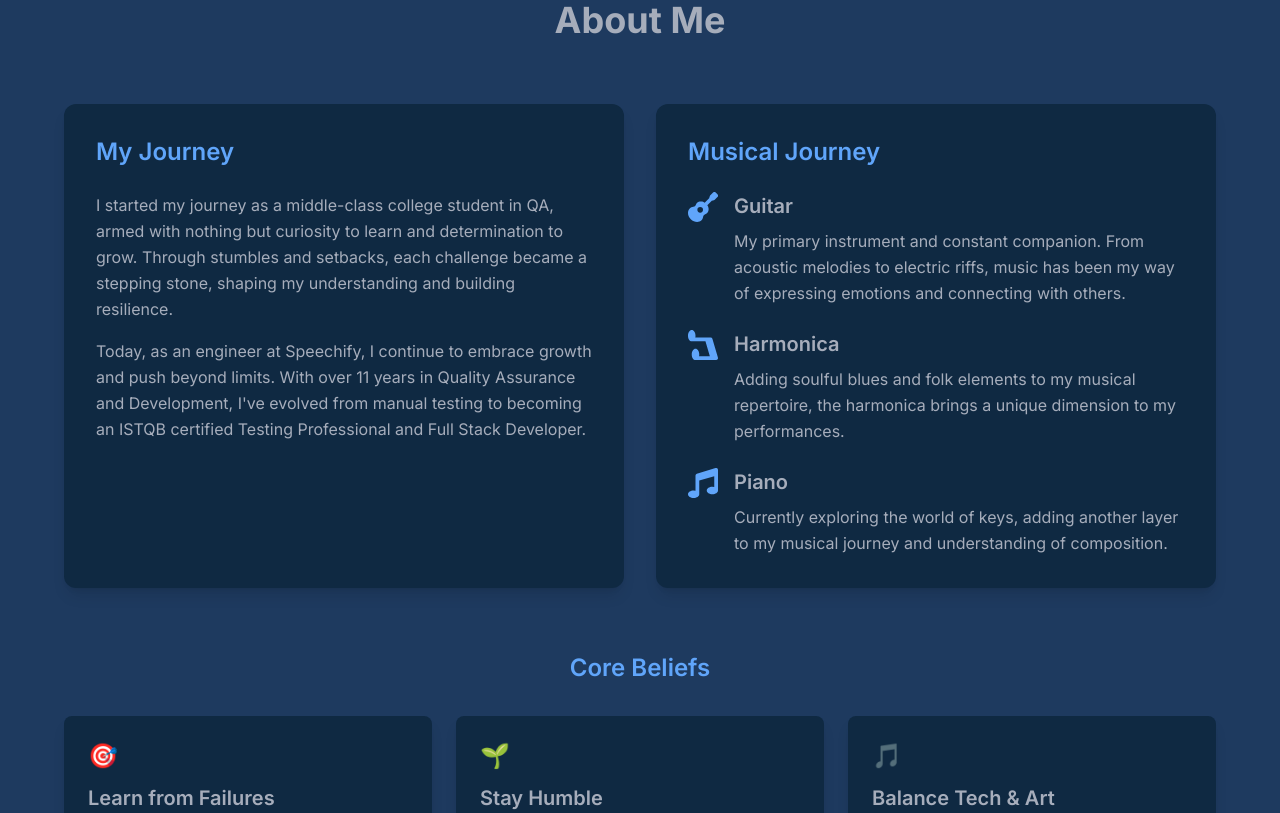
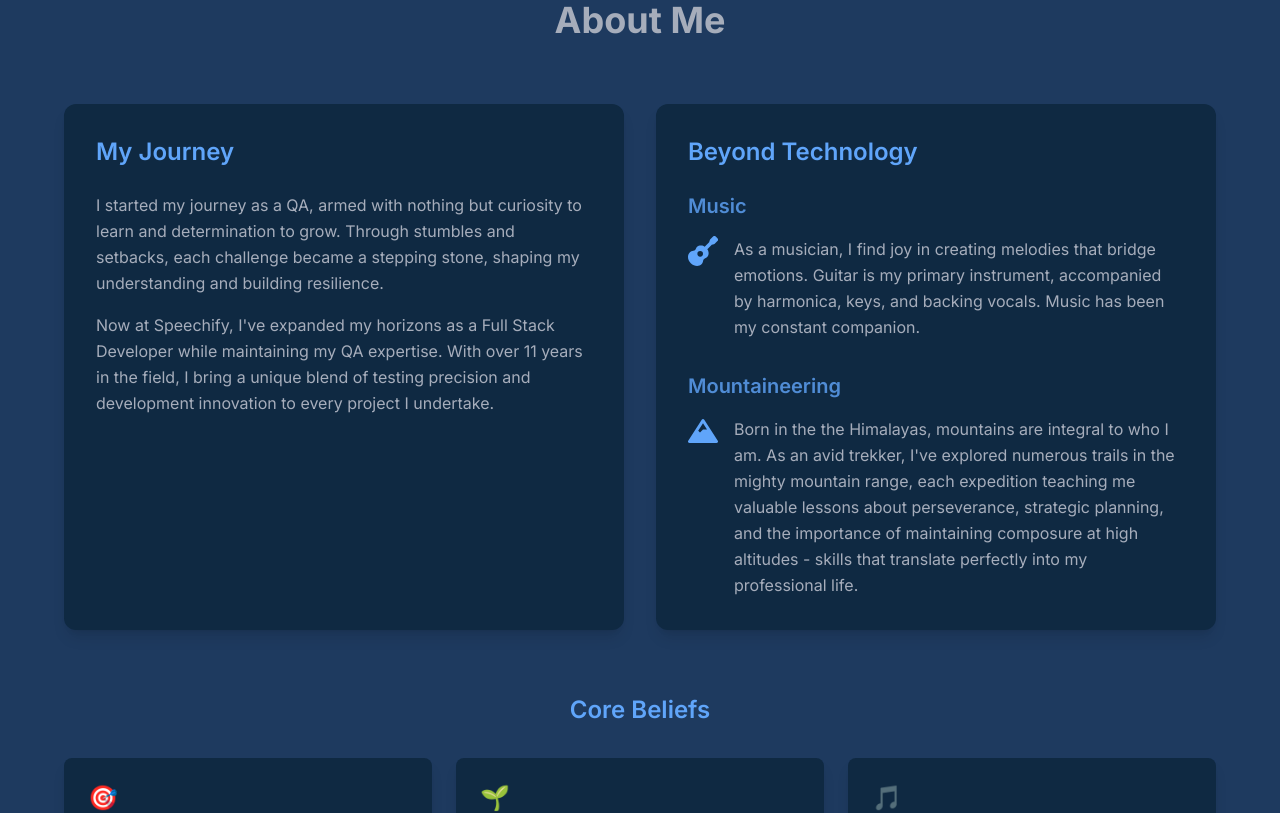
Before and after one commit to lohani-mohit/my-site, a Next.js app: page /my-site/ in a window 1280 px wide. Shown: the part 880-1693 px from the top of the page. Built offline with nearby package versions, Linux system fonts and the light colour scheme.

Commit message:
fix: update image configuration for GitHub Pages deployment

```diff
--- a/next.config.js
+++ b/next.config.js
@@ -3,6 +3,8 @@ const nextConfig = {
   output: "export",
   images: {
     unoptimized: true,
+    loader: "custom",
+    loaderFile: "./src/app/image-loader.js",
   },
   basePath: "/my-site",
   assetPrefix: "/my-site/",
--- a/src/app/components/Footer.tsx
+++ b/src/app/components/Footer.tsx
@@ -58,11 +58,6 @@ export default function Footer() {
               © {new Date().getFullYear()} Mohit Lohani. All rights reserved.
             </p>
           </div>
-
-          {/* Mountain Quote */}
-          <div className="text-xs text-neutral/40 italic">
-            "The mountains are calling and I must go"
-          </div>
         </div>
       </div>
     </footer>
--- /dev/null
+++ b/src/app/image-loader.js
@@ -0,0 +1,3 @@
+export default function myImageLoader({ src }) {
+  return `/my-site${src}`;
+}
--- a/src/app/layout.tsx
+++ b/src/app/layout.tsx
@@ -15,18 +15,18 @@ export const metadata: Metadata = {
   icons: {
     icon: [
       {
-        url: "/images/profile.jpeg",
+        url: "/my-site/images/profile.jpeg",
         sizes: "32x32",
         type: "image/jpeg",
       },
       {
-        url: "/images/profile.jpeg",
+        url: "/my-site/images/profile.jpeg",
         sizes: "16x16",
         type: "image/jpeg",
       },
     ],
     apple: {
-      url: "/images/profile.jpeg",
+      url: "/my-site/images/profile.jpeg",
       sizes: "180x180",
       type: "image/jpeg",
     },
--- a/src/app/sections/About.tsx
+++ b/src/app/sections/About.tsx
@@ -2,7 +2,7 @@
 import React from "react";
 import { motion } from "framer-motion";
 import { useInView } from "react-intersection-observer";
-import { FaGuitar, FaMusic } from "react-icons/fa";
+import { FaMountain, FaGuitar } from "react-icons/fa";
 
 export default function About() {
   const [ref, inView] = useInView({
@@ -30,65 +30,64 @@ export default function About() {
               </h3>
               <div className="space-y-4">
                 <p className="leading-relaxed">
-                  I started my journey as a middle-class college student in QA,
-                  armed with nothing but curiosity to learn and determination to
-                  grow. Through stumbles and setbacks, each challenge became a
-                  stepping stone, shaping my understanding and building
-                  resilience.
+                  I started my journey as a QA, armed with nothing but curiosity
+                  to learn and determination to grow. Through stumbles and
+                  setbacks, each challenge became a stepping stone, shaping my
+                  understanding and building resilience.
                 </p>
                 <p className="leading-relaxed">
-                  Today, as an engineer at Speechify, I continue to embrace
-                  growth and push beyond limits. With over 11 years in Quality
-                  Assurance and Development, I've evolved from manual testing to
-                  becoming an ISTQB certified Testing Professional and Full
-                  Stack Developer.
+                  Now at Speechify, I've expanded my horizons as a Full Stack
+                  Developer while maintaining my QA expertise. With over 11
+                  years in the field, I bring a unique blend of testing
+                  precision and development innovation to every project I
+                  undertake.
                 </p>
               </div>
             </div>
 
             <div className="bg-base-200 rounded-xl p-8 shadow-lg">
               <h3 className="text-2xl font-semibold text-primary mb-6">
-                Musical Journey
+                Beyond Technology
               </h3>
-              <div className="space-y-6">
+
+              {/* Music Section */}
+              <div className="mb-8">
+                <h4 className="text-xl font-semibold text-primary/80 mb-4">
+                  Music
+                </h4>
                 <div className="flex items-start gap-4">
                   <span className="text-3xl text-primary">
                     <FaGuitar />
                   </span>
                   <div>
-                    <h4 className="text-xl font-semibold mb-2">Guitar</h4>
                     <p className="leading-relaxed">
-                      My primary instrument and constant companion. From
-                      acoustic melodies to electric riffs, music has been my way
-                      of expressing emotions and connecting with others.
+                      As a musician, I find joy in creating melodies that bridge
+                      emotions. Guitar is my primary instrument, accompanied by
+                      harmonica, keys, and backing vocals. Music has been my
+                      constant companion.
                     </p>
                   </div>
                 </div>
+              </div>
 
+              {/* Mountaineering Section */}
+              <div>
+                <h4 className="text-xl font-semibold text-primary/80 mb-4">
+                  Mountaineering
+                </h4>
                 <div className="flex items-start gap-4">
                   <span className="text-3xl text-primary">
-                    <FaMusic className="transform rotate-90" />
+                    <FaMountain />
                   </span>
                   <div>
-                    <h4 className="text-xl font-semibold mb-2">Harmonica</h4>
                     <p className="leading-relaxed">
-                      Adding soulful blues and folk elements to my musical
-                      repertoire, the harmonica brings a unique dimension to my
-                      performances.
-                    </p>
-                  </div>
-                </div>
-
-                <div className="flex items-start gap-4">
-                  <span className="text-3xl text-primary">
-                    <FaMusic />
-                  </span>
-                  <div>
-                    <h4 className="text-xl font-semibold mb-2">Piano</h4>
-                    <p className="leading-relaxed">
-                      Currently exploring the world of keys, adding another
-                      layer to my musical journey and understanding of
-                      composition.
+                      Born in the the Himalayas, mountains are integral to who I
+                      am. As an avid trekker, I've explored numerous trails in
+                      the mighty mountain range, each expedition teaching me
+                      valuable lessons about perseverance, strategic planning,
+                      and the importance of maintaining composure at high
+                      altitudes - skills that translate perfectly into my
+                      professional life.
                     </p>
                   </div>
                 </div>
--- a/src/app/sections/Hero.tsx
+++ b/src/app/sections/Hero.tsx
@@ -1,6 +1,8 @@
 "use client";
 import React from "react";
 import { motion } from "framer-motion";
+import Image from "next/image";
+import myImageLoader from "../image-loader";
 
 export default function Hero() {
   return (
@@ -10,7 +12,7 @@ export default function Hero() {
         <div
           className="absolute inset-0 bg-cover bg-center bg-no-repeat bg-fixed"
           style={{
-            backgroundImage: "url('/images/night-camp.jpg')",
+            backgroundImage: "url('/my-site/images/night-camp.jpg')",
             backgroundPosition: "center 75%",
             filter: "contrast(1.4) brightness(0.9)",
           }}
@@ -48,12 +50,16 @@ export default function Hero() {
           >
             <motion.div
               whileHover={{ scale: 1.05 }}
-              className="w-32 h-32 rounded-full overflow-hidden mb-6 border-4 border-primary/20 shadow-xl"
+              className="w-32 h-32 rounded-full overflow-hidden mb-6 border-4 border-primary/20 shadow-xl relative"
             >
-              <img
+              <Image
+                loader={myImageLoader}
                 src="/images/profile.jpeg"
                 alt="Mohit Lohani"
-                className="w-full h-full object-cover"
+                width={128}
+                height={128}
+                className="object-cover"
+                priority
               />
             </motion.div>
             <motion.h1
```
Also changed, not shown: 2 other files (tests, documents, lock files or other folders).
